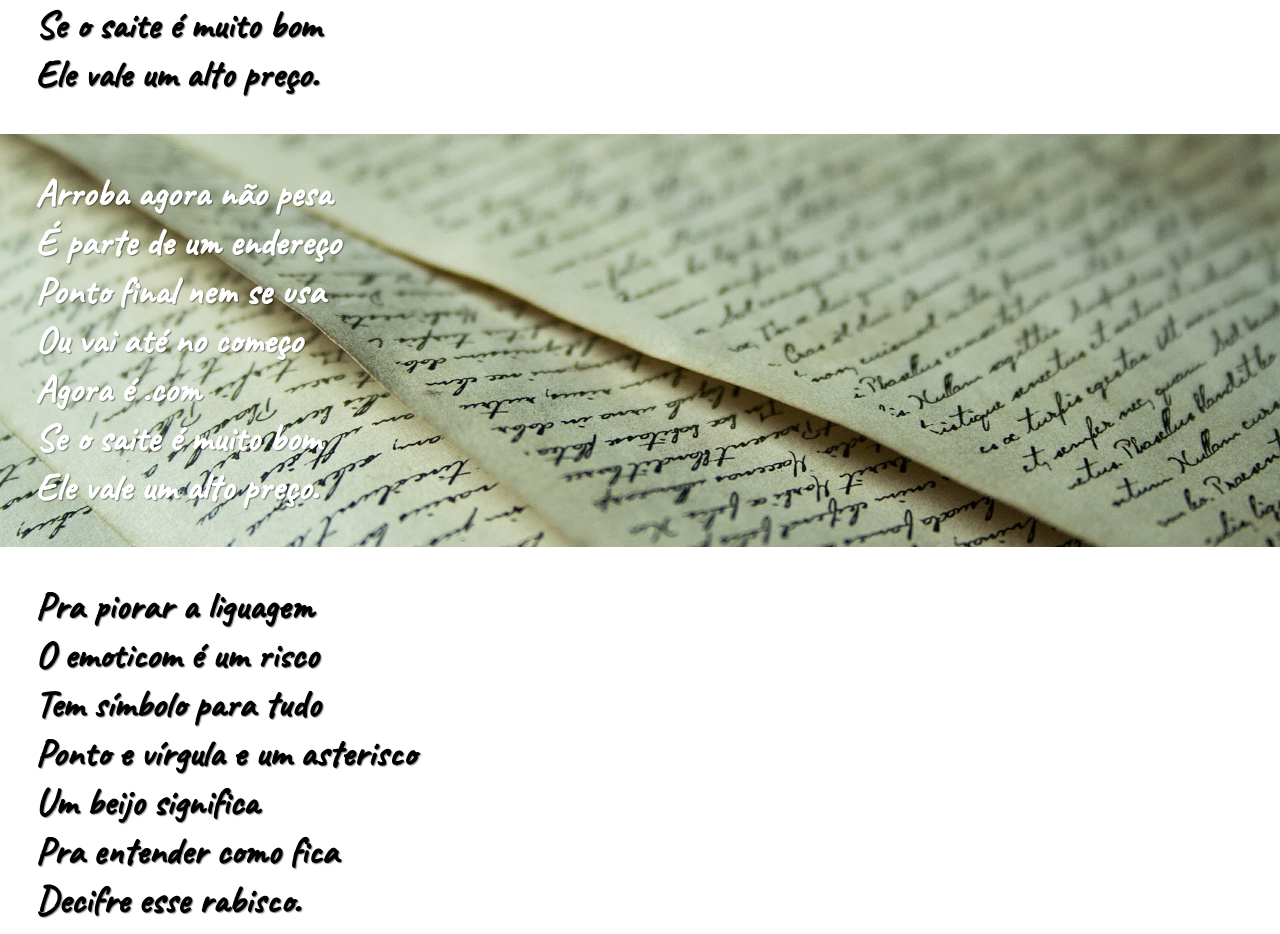
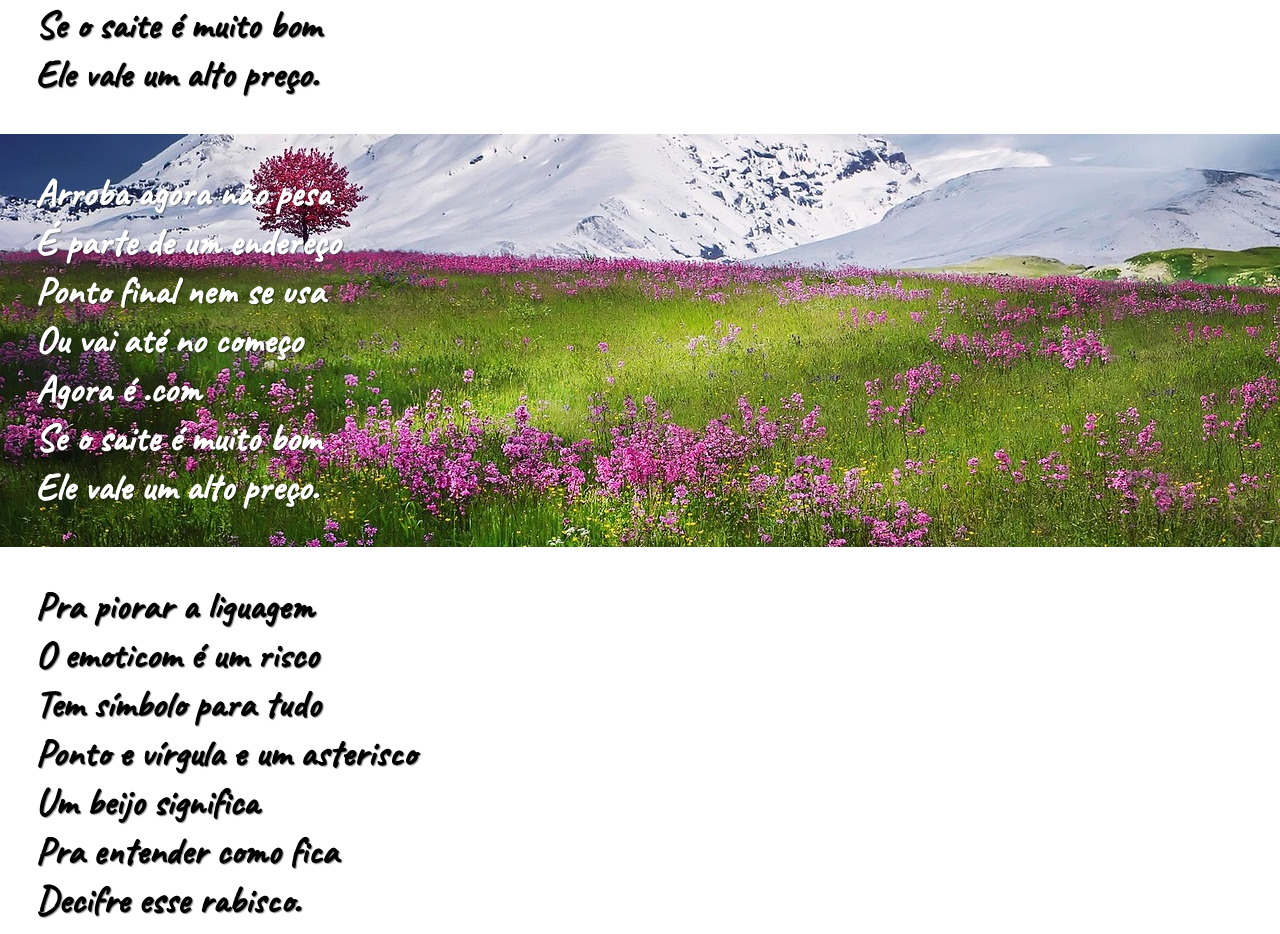
Before and after one commit to gustavocorrea86/projeto_cordel, a plain HTML site: page index.html in a window 1280 px wide. Shown: the part 1345-2279 px from the top of the page. Drawn offline with Linux system fonts and the light colour scheme.

Commit message:
nova imagem

```diff
--- a/index.html
+++ b/index.html
@@ -73,7 +73,7 @@
     #img2{
         height: 55vw;
         height: auto;
-        background: url(imagens/background002.jpg) right center no-repeat fixed;
+        background: url(imagens/natureza\ 2.jpg) right center no-repeat fixed;
         background-size: cover;
     }
     #img3{
```
Also changed, not shown: imagens/natureza 2.jpg (added).
